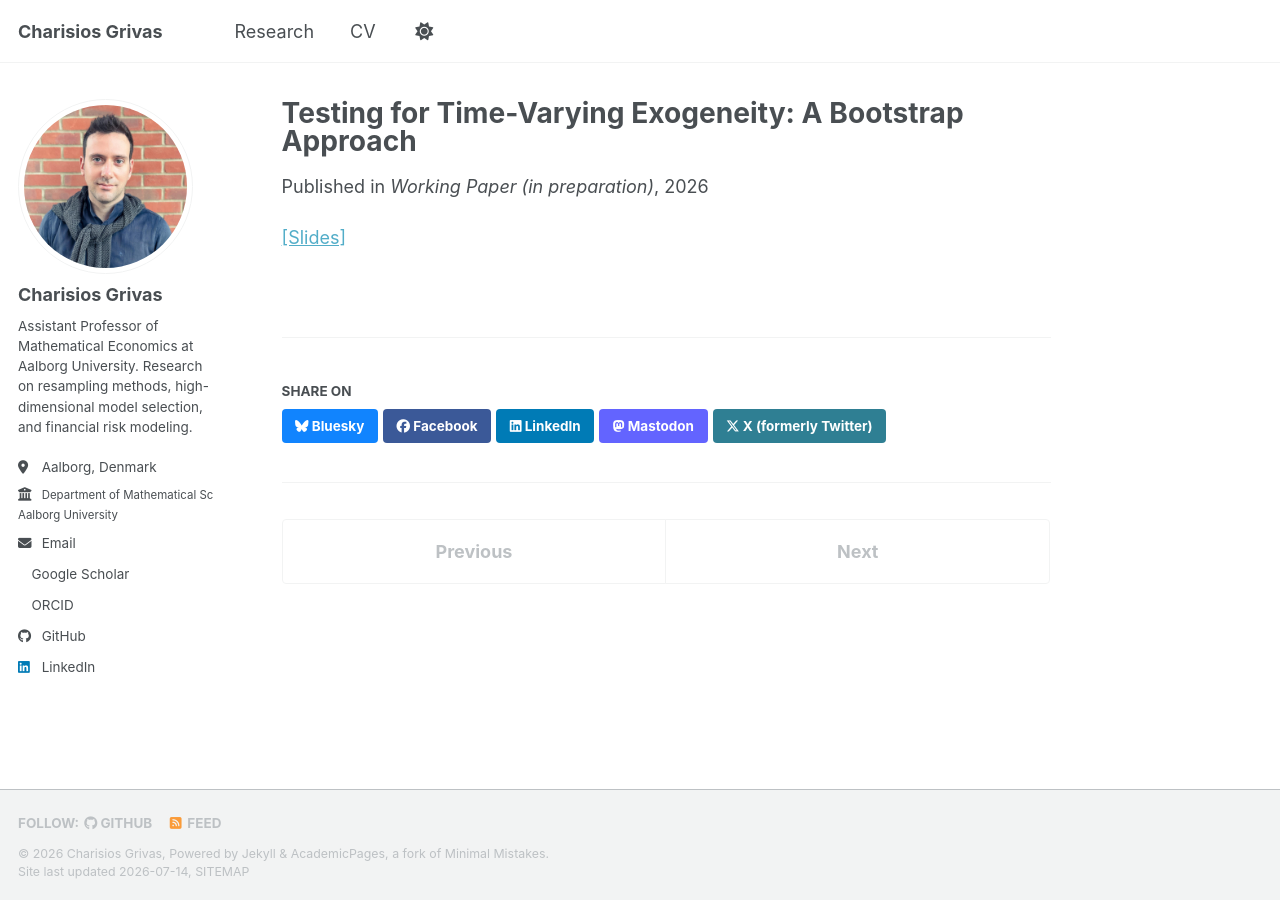
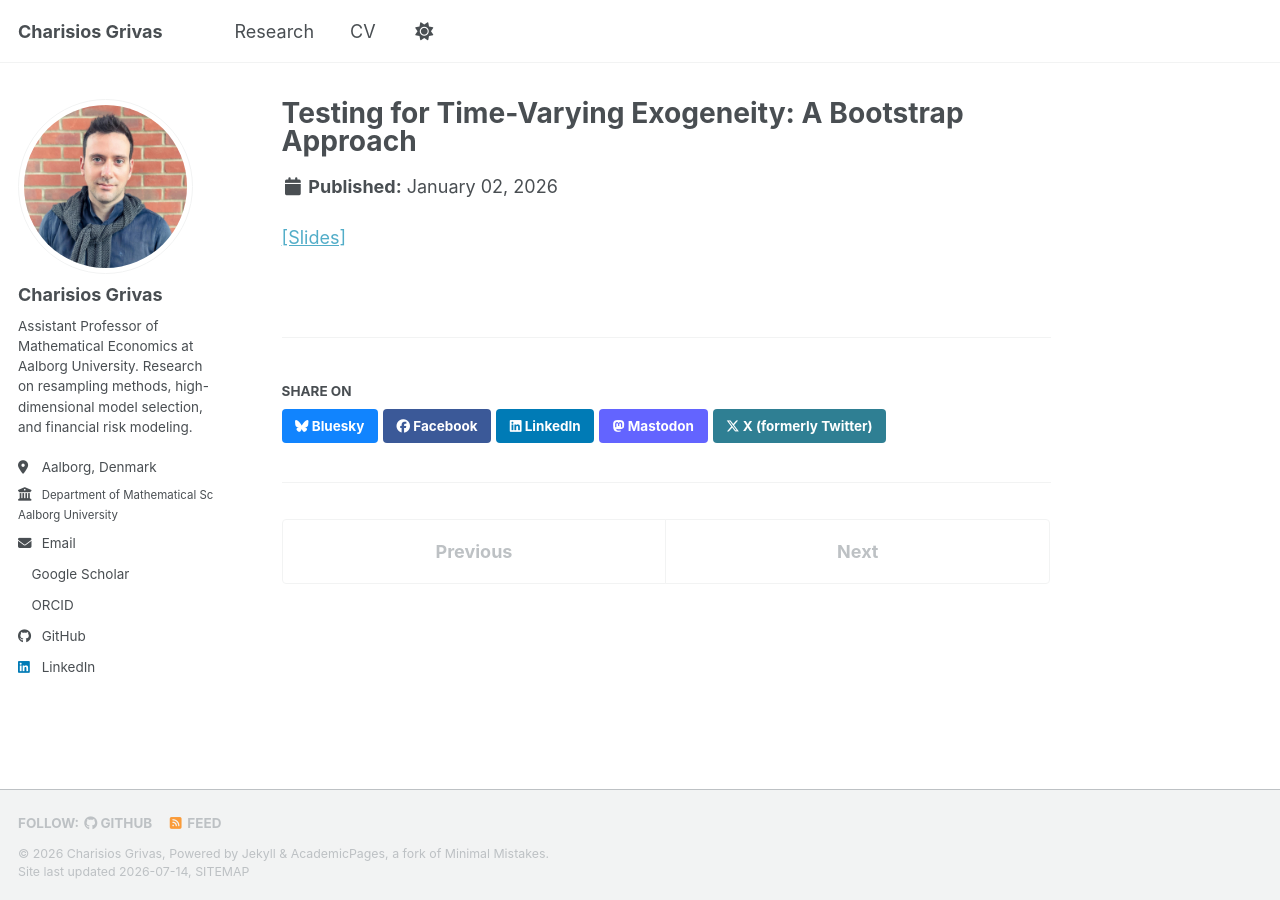
Before and after one commit to chargrivas/chargrivas.github.io, a Jekyll site: the page built from _publications/2026-01-02-time-varying-exogeneity.md, in a window 1280 px wide. Built offline with Jekyll 4.4.1, drawn with Linux system fonts in a browser that asks for light colours; a style sheet for code colours, icons or effects is not loaded.

Commit message:
Remove venue from time-varying exogeneity publication
Removed venue information from the publication metadata.

```diff
--- a/_publications/2026-01-02-time-varying-exogeneity.md
+++ b/_publications/2026-01-02-time-varying-exogeneity.md
@@ -5,7 +5,6 @@ category: workingpapers
 permalink: /publication/time-varying-exogeneity
 excerpt: 'In preparation.'
 date: 2026-01-02
-venue: 'Working Paper (in preparation)'
 paperurl: 'https://papers.ssrn.com/sol3/papers.cfm?abstract_id=4595905'
 ---
 
```
